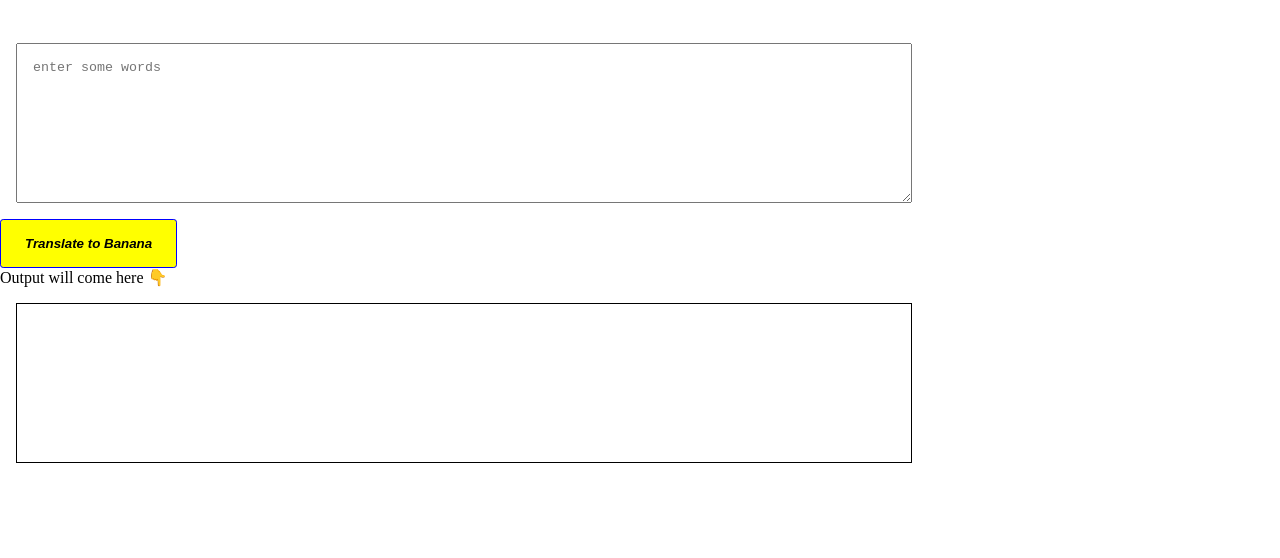
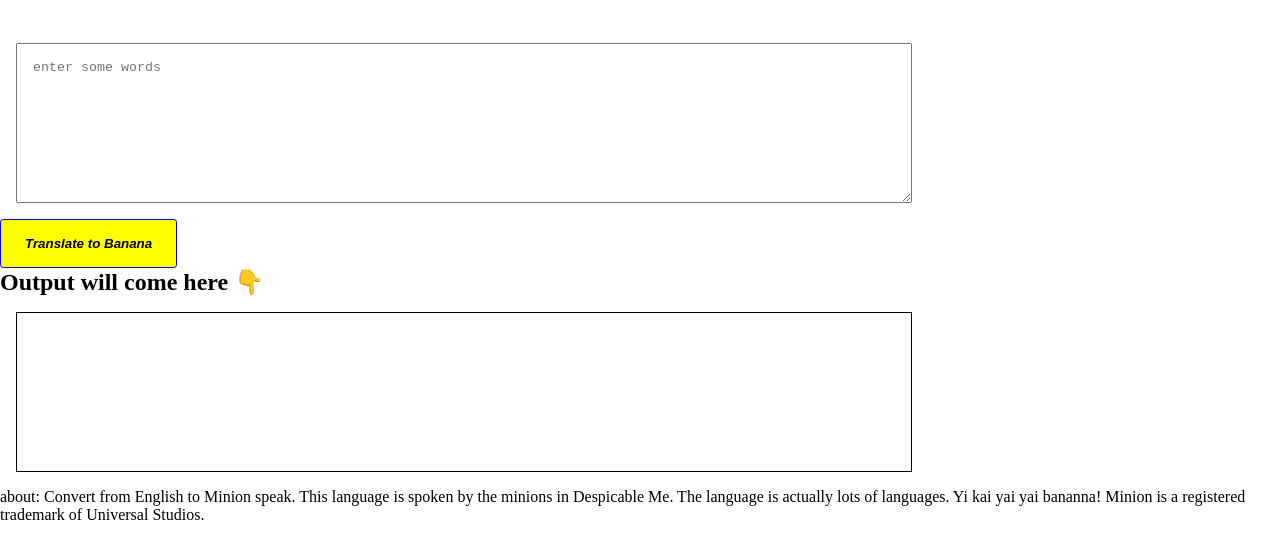
Before and after one commit to rajenderkapil2000/banana-language, a plain HTML site: page index.html in a window 1280 px wide. Shown: the part 74-632 px from the top of the page. Drawn offline with Linux system fonts and the light colour scheme.

Commit message:
add about section

```diff
--- a/index.html
+++ b/index.html
@@ -18,12 +18,13 @@
 
         <button id="btn-translate">Translate to Banana</button>
 
-        <div>Output will come here 👇</div>
+        <h2>Output will come here 👇</h2>
         <div id="output"></div>
+        <p>about: Convert from English to Minion speak. This language is spoken by the minions in Despicable Me. The language is actually lots of languages. Yi kai yai yai bananna! Minion is a registered trademark of Universal Studios.</p>
     </div>
 
 
-    <script src="app.js" type="text/javascript"></script>
 </body>
+<script src="app.js" ></script>
 
 </html>
```
